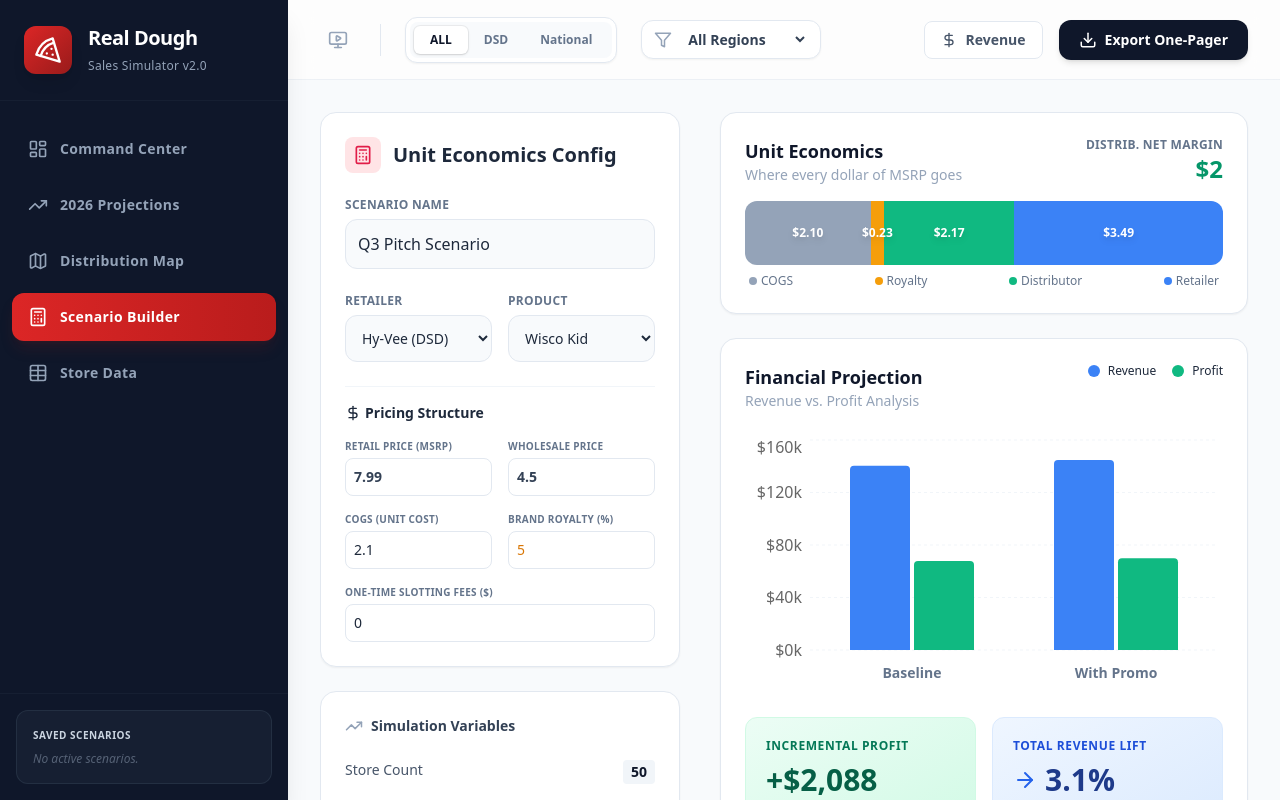
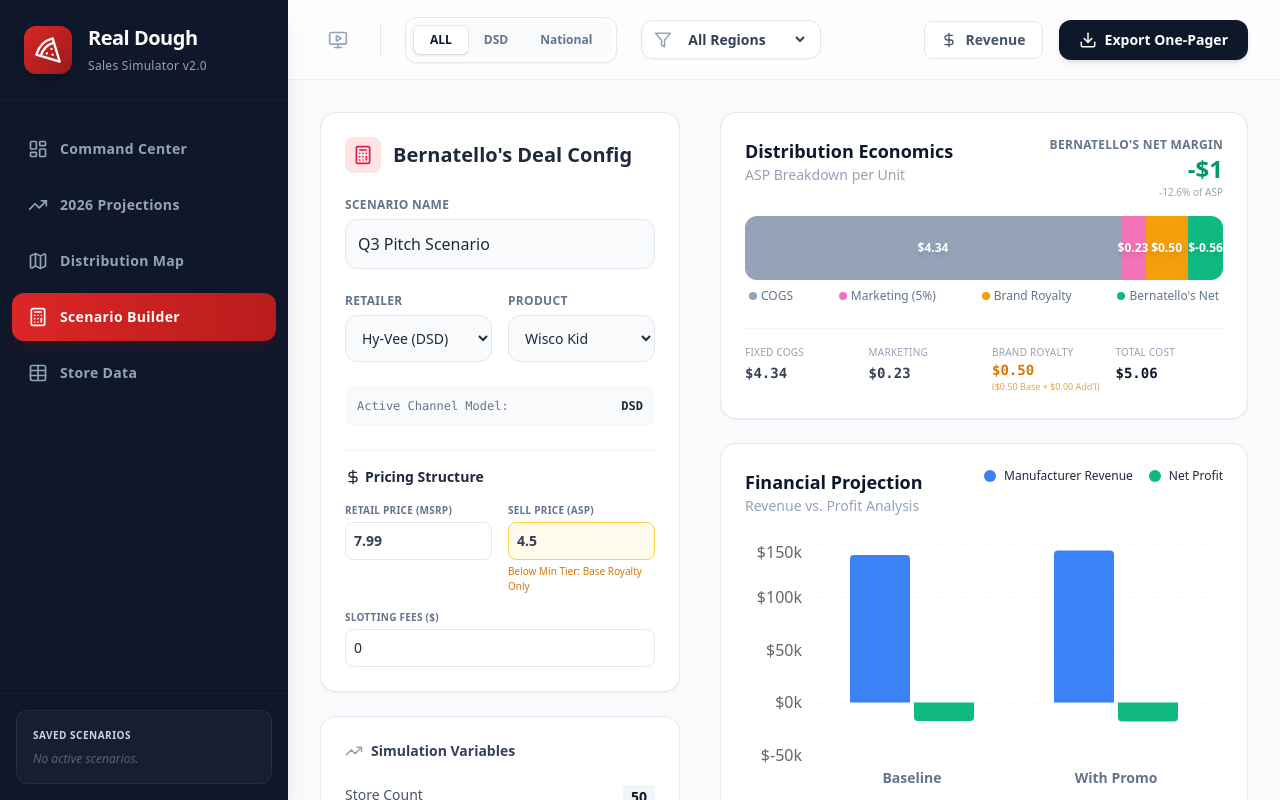
Before and after one commit to prepppy/real-dough-sales-simulator, a React (Vite) app: page / in a window 1280 px wide. Both pictures are taken after a click on the button "Scenario Builder". Built offline with nearby package versions, Linux system fonts and the light colour scheme.

Commit message:
Implement detailed royalty structure and unit economics for Bernatello's

```diff
--- a/components/ScenarioBuilder.tsx
+++ b/components/ScenarioBuilder.tsx
@@ -2,6 +2,7 @@
 import { useSimulation } from '../context/SimulationContext';
 import { BarChart, Bar, XAxis, YAxis, CartesianGrid, Tooltip, ResponsiveContainer, Cell, ReferenceLine } from 'recharts';
 import { Calculator, Save, ArrowRight, TrendingUp, Info, DollarSign, Percent } from 'lucide-react';
+import { calculateBernatellosMargin } from '../utils/financials';
 
 export const ScenarioBuilder: React.FC = () => {
   const { products, retailers, addScenario, formatCurrency, getRetailerChannel } = useSimulation();
@@ -14,44 +15,41 @@
   const [scenarioName, setScenarioName] = useState('Q3 Pitch Scenario');
 
   // Custom Pricing State
-  const [customWholesale, setCustomWholesale] = useState<number>(0);
+  // "customWholesale" now represents the ASP (Average Selling Price) to the retailer
+  const [customASP, setCustomASP] = useState<number>(0);
   const [customMSRP, setCustomMSRP] = useState<number>(0);
-  const [customCOGS, setCustomCOGS] = useState<number>(0);
+  // COGS is now fixed at $4.34 usually, but we allow override
+  const [customCOGS, setCustomCOGS] = useState<number>(4.34);
   const [slottingFees, setSlottingFees] = useState<number>(0);
-  const [royaltyRate, setRoyaltyRate] = useState<number>(5.0); // Default 5%
 
   const currentRetailer = retailers.find(r => r.id === selectedRetailer);
   const currentProduct = products.find(p => p.id === selectedProduct);
+  const currentChannel = currentRetailer?.channel === 'DSD' ? 'DSD' : 'Warehouse';
 
   // Reset defaults when product changes
   useEffect(() => {
     if (currentProduct) {
-        setCustomWholesale(currentProduct.wholesalePrice);
+        setCustomASP(currentProduct.wholesalePrice); // Using wholesalePrice as default ASP
         setCustomMSRP(currentProduct.msrp);
-        setCustomCOGS(currentProduct.cogs);
-        setRoyaltyRate((currentProduct.defaultRoyaltyRate || 0.05) * 100);
+        // Reset COGS to standard 4.34
+        setCustomCOGS(4.34);
     }
   }, [currentProduct]);
 
-  // Advanced Financial Logic
+  // Advanced Financial Logic via Utility
+  const financials = calculateBernatellosMargin(customASP, currentChannel);
+
+  // Scenario Aggregates
   const estimatedBaseVelocity = 12; // Units/week avg
 
-  // Use custom values for calculations
-  const wholesalePrice = customWholesale;
-  const royaltyAmount = wholesalePrice * (royaltyRate / 100);
-  const unitMargin = wholesalePrice - customCOGS - royaltyAmount;
-  const retailerMarginAmt = customMSRP - customWholesale;
-  const retailerMarginPercent = customMSRP > 0 ? (retailerMarginAmt / customMSRP) * 100 : 0;
-
-  // Revenue Calcs (Manufacturer Revenue)
-  const annualBaseRevenue = estimatedBaseVelocity * targetStoreCount * wholesalePrice * 52;
-  const promoRevenue = (estimatedBaseVelocity * targetStoreCount * wholesalePrice * promoWeeks * (promoLift / 100));
+  // Revenue = ASP * Units (Manufacturer Revenue)
+  const annualBaseRevenue = estimatedBaseVelocity * targetStoreCount * customASP * 52;
+  const promoRevenue = (estimatedBaseVelocity * targetStoreCount * customASP * promoWeeks * (promoLift / 100));
   const totalRevenue = annualBaseRevenue + promoRevenue;
 
-  // Profit Calcs
-  // Base Profit = Units * (Wholesale - COGS - Royalty)
-  const annualBaseProfitRaw = estimatedBaseVelocity * targetStoreCount * unitMargin * 52;
-  const promoProfit = (estimatedBaseVelocity * targetStoreCount * unitMargin * promoWeeks * (promoLift / 100));
+  // Profit = Net Margin Dollars * Units
+  const annualBaseProfitRaw = estimatedBaseVelocity * targetStoreCount * financials.netMarginDollars * 52;
+  const promoProfit = (estimatedBaseVelocity * targetStoreCount * financials.netMarginDollars * promoWeeks * (promoLift / 100));
 
   // Net Profit = (Base Profit + Promo Profit) - Slotting Fees
   const totalProfit = annualBaseProfitRaw + promoProfit - slottingFees;
@@ -59,6 +57,9 @@
   // Lift
   const liftPercentage = annualBaseRevenue > 0 ? ((totalRevenue - annualBaseRevenue) / annualBaseRevenue) * 100 : 0;
 
+  // Retailer Margin
+  const retailerMarginAmt = customMSRP - customASP;
+  const retailerMarginPercent = customMSRP > 0 ? (retailerMarginAmt / customMSRP) * 100 : 0;
   const isMarginCompliant = currentRetailer && (retailerMarginPercent / 100) >= currentRetailer.marginRequirement;
 
   const data = [
@@ -68,10 +69,10 @@
 
   // Unit Economics Waterfall Data
   const unitEconomicsData = [
-    { name: 'COGS', value: customCOGS, fill: '#94a3b8' }, // Slate 400
-    { name: 'Royalty', value: royaltyAmount, fill: '#f59e0b' }, // Amber 500
-    { name: 'Distrib. Margin', value: unitMargin, fill: '#10b981' }, // Emerald 500
-    { name: 'Retailer Margin', value: retailerMarginAmt, fill: '#3b82f6' }, // Blue 500
+    { name: 'COGS', value: financials.cogs, fill: '#94a3b8' }, // Slate 400
+    { name: 'Marketing', value: financials.marketing, fill: '#f472b6' }, // Pink 400
+    { name: 'Royalty', value: financials.royalty.total, fill: '#f59e0b' }, // Amber 500
+    { name: 'Bernatello\'s Net', value: financials.netMarginDollars, fill: '#10b981' }, // Emerald 500
   ];
 
   const handleSave = () => {
@@ -86,16 +87,21 @@
         promoLiftMultiplier: 1 + (promoLift/100),
         incrementalRevenue: promoRevenue,
         incrementalProfit: promoProfit - slottingFees, // Net incremental
-        customWholesalePrice: customWholesale,
+        customWholesalePrice: customASP,
         customMSRP: customMSRP,
         customCOGS: customCOGS,
         slottingFees: slottingFees,
-        royaltyRate: royaltyRate
+        royaltyRate: 0, // Unused
+
+        // New Fields
+        calculatedMarketing: financials.marketing,
+        calculatedBaseRoyalty: financials.royalty.base,
+        calculatedAddlRoyalty: financials.royalty.additional,
+        calculatedNetMarginDollars: financials.netMarginDollars,
+        calculatedNetMarginPercent: financials.netMarginPercent
     });
     alert('Scenario Saved!');
   };
-
-  const channel = currentRetailer ? getRetailerChannel(currentRetailer.id) : '';
 
   return (
     <div className="grid grid-cols-1 lg:grid-cols-12 gap-8 h-full">
@@ -105,7 +111,7 @@
         <div className="bg-white p-6 rounded-2xl shadow-sm border border-slate-200">
             <div className="flex items-center space-x-3 mb-6">
                 <div className="p-2 bg-rose-100 rounded-lg text-rose-600"><Calculator size={20} /></div>
-                <h2 className="text-xl font-bold text-slate-800">Unit Economics Config</h2>
+                <h2 className="text-xl font-bold text-slate-800">Bernatello's Deal Config</h2>
             </div>
 
             <div className="space-y-6">
@@ -142,6 +148,12 @@
                     </div>
                 </div>
 
+                {/* Channel Indicator */}
+                <div className="p-3 bg-slate-50 rounded-lg text-xs font-mono text-slate-500 flex justify-between">
+                    <span>Active Channel Model:</span>
+                    <span className="font-bold text-slate-800 uppercase">{currentChannel}</span>
+                </div>
+
                 {/* Pricing Inputs */}
                 <div className="space-y-4 pt-4 border-t border-slate-100">
                     <h3 className="text-sm font-bold text-slate-800 flex items-center">
@@ -158,34 +170,20 @@
                             />
                         </div>
                         <div>
-                            <label className="block text-[10px] font-bold text-slate-500 mb-1 uppercase tracking-wide">Wholesale Price</label>
+                            <label className="block text-[10px] font-bold text-slate-500 mb-1 uppercase tracking-wide">Sell Price (ASP)</label>
                             <input
                                 type="number" step="0.01"
-                                value={customWholesale}
-                                onChange={(e) => setCustomWholesale(parseFloat(e.target.value) || 0)}
-                                className="w-full p-2 border border-slate-200 rounded-lg text-sm font-semibold text-slate-700"
+                                value={customASP}
+                                onChange={(e) => setCustomASP(parseFloat(e.target.value) || 0)}
+                                className={`w-full p-2 border rounded-lg text-sm font-semibold text-slate-700 ${customASP < (currentChannel === 'DSD' ? 8.38 : 6.91) ? 'border-amber-300 bg-amber-50' : 'border-slate-200'}`}
                             />
-                        </div>
-                        <div>
-                            <label className="block text-[10px] font-bold text-slate-500 mb-1 uppercase tracking-wide">COGS (Unit Cost)</label>
-                            <input
-                                type="number" step="0.01"
-                                value={customCOGS}
-                                onChange={(e) => setCustomCOGS(parseFloat(e.target.value) || 0)}
-                                className="w-full p-2 border border-slate-200 rounded-lg text-sm"
-                            />
-                        </div>
-                        <div>
-                            <label className="block text-[10px] font-bold text-slate-500 mb-1 uppercase tracking-wide">Brand Royalty (%)</label>
-                            <input
-                                type="number" step="0.5"
-                                value={royaltyRate}
-                                onChange={(e) => setRoyaltyRate(parseFloat(e.target.value) || 0)}
-                                className="w-full p-2 border border-slate-200 rounded-lg text-sm text-amber-600 font-medium"
-                            />
+                            {/* ASP Warning */}
+                            {customASP < (currentChannel === 'DSD' ? 8.38 : 6.91) && (
+                                <p className="text-[10px] text-amber-600 mt-1 font-medium">Below Min Tier: Base Royalty Only</p>
+                            )}
                         </div>
                         <div className="col-span-2">
-                            <label className="block text-[10px] font-bold text-slate-500 mb-1 uppercase tracking-wide">One-Time Slotting Fees ($)</label>
+                             <label className="block text-[10px] font-bold text-slate-500 mb-1 uppercase tracking-wide">Slotting Fees ($)</label>
                             <input
                                 type="number" step="100"
                                 value={slottingFees}
@@ -261,24 +259,25 @@
           <div className="bg-white p-6 rounded-2xl shadow-sm border border-slate-200">
              <div className="flex justify-between items-start mb-4">
                 <div>
-                    <h3 className="font-bold text-slate-900 text-lg">Unit Economics</h3>
-                    <p className="text-slate-400 text-sm">Where every dollar of MSRP goes</p>
+                    <h3 className="font-bold text-slate-900 text-lg">Distribution Economics</h3>
+                    <p className="text-slate-400 text-sm">ASP Breakdown per Unit</p>
                 </div>
                 <div className="text-right">
-                    <p className="text-xs text-slate-500 uppercase tracking-wide font-bold">Distrib. Net Margin</p>
-                    <p className="text-2xl font-bold text-emerald-600">{formatCurrency(unitMargin)}</p>
+                    <p className="text-xs text-slate-500 uppercase tracking-wide font-bold">Bernatello's Net Margin</p>
+                    <p className="text-2xl font-bold text-emerald-600">{formatCurrency(financials.netMarginDollars)}</p>
+                    <p className="text-[10px] text-slate-400 font-medium">{financials.netMarginPercent.toFixed(1)}% of ASP</p>
                 </div>
              </div>
 
              {/* Stacked Bar Visual for Unit Econ */}
              <div className="relative h-16 w-full flex rounded-xl overflow-hidden font-bold text-white text-xs">
                 {unitEconomicsData.map((item, i) => {
-                    const pct = (item.value / customMSRP) * 100;
+                    const pct = (item.value / customASP) * 100; // % of ASP, not MSRP for Dist view
                     return (
                         <div key={item.name} style={{ width: `${pct}%`, backgroundColor: item.fill }} className="flex flex-col justify-center items-center h-full relative group">
                             <span className="z-10 drop-shadow-md">${item.value.toFixed(2)}</span>
                             {/* Tooltip on hover */}
-                            <div className="absolute -top-10 bg-slate-800 text-white px-2 py-1 rounded text-xs opacity-0 group-hover:opacity-100 transition-opacity whitespace-nowrap">
+                            <div className="absolute -top-10 bg-slate-800 text-white px-2 py-1 rounded text-xs opacity-0 group-hover:opacity-100 transition-opacity whitespace-nowrap z-50">
                                 {item.name}: {pct.toFixed(1)}%
                             </div>
                         </div>
@@ -287,10 +286,34 @@
              </div>
              <div className="flex justify-between mt-2 text-xs text-slate-500 font-medium px-1">
                 <div className="flex items-center"><div className="w-2 h-2 bg-slate-400 rounded-full mr-1"></div> COGS</div>
-                <div className="flex items-center"><div className="w-2 h-2 bg-amber-500 rounded-full mr-1"></div> Royalty</div>
-                <div className="flex items-center"><div className="w-2 h-2 bg-emerald-500 rounded-full mr-1"></div> Distributor</div>
-                <div className="flex items-center"><div className="w-2 h-2 bg-blue-500 rounded-full mr-1"></div> Retailer</div>
+                <div className="flex items-center"><div className="w-2 h-2 bg-pink-400 rounded-full mr-1"></div> Marketing (5%)</div>
+                <div className="flex items-center"><div className="w-2 h-2 bg-amber-500 rounded-full mr-1"></div> Brand Royalty</div>
+                <div className="flex items-center"><div className="w-2 h-2 bg-emerald-500 rounded-full mr-1"></div> Bernatello's Net</div>
              </div>
+
+             {/* Detailed Breakdown Grid */}
+             <div className="mt-6 grid grid-cols-4 gap-4 pt-4 border-t border-slate-100">
+                <div>
+                    <span className="block text-[10px] uppercase tracking-wide text-slate-400">Fixed COGS</span>
+                    <span className="font-mono text-sm font-bold text-slate-700">$4.34</span>
+                </div>
+                <div>
+                    <span className="block text-[10px] uppercase tracking-wide text-slate-400">Marketing</span>
+                    <span className="font-mono text-sm font-bold text-slate-700">${financials.marketing.toFixed(2)}</span>
+                </div>
+                <div>
+                    <span className="block text-[10px] uppercase tracking-wide text-slate-400">Brand Royalty</span>
+                    <div className="flex flex-col">
+                        <span className="font-mono text-sm font-bold text-amber-600">${financials.royalty.total.toFixed(2)}</span>
+                        <span className="text-[9px] text-amber-600/70">(${financials.royalty.base.toFixed(2)} Base + ${financials.royalty.additional.toFixed(2)} Add'l)</span>
+                    </div>
+                </div>
+                <div>
+                    <span className="block text-[10px] uppercase tracking-wide text-slate-400">Total Cost</span>
+                    <span className="font-mono text-sm font-bold text-slate-900">${financials.totalCost.toFixed(2)}</span>
+                </div>
+             </div>
+
           </div>
 
           <div className="bg-white p-6 rounded-2xl shadow-sm border border-slate-200 flex-1 flex flex-col">
@@ -300,8 +323,8 @@
                     <p className="text-slate-400 text-sm">Revenue vs. Profit Analysis</p>
                 </div>
                 <div className="flex space-x-4 text-xs font-medium">
-                    <div className="flex items-center"><span className="w-3 h-3 bg-blue-500 rounded-full mr-2"></span> Revenue</div>
-                    <div className="flex items-center"><span className="w-3 h-3 bg-emerald-500 rounded-full mr-2"></span> Profit</div>
+                    <div className="flex items-center"><span className="w-3 h-3 bg-blue-500 rounded-full mr-2"></span> Manufacturer Revenue</div>
+                    <div className="flex items-center"><span className="w-3 h-3 bg-emerald-500 rounded-full mr-2"></span> Net Profit</div>
                 </div>
              </div>
 
@@ -326,7 +349,7 @@
                 <div className="p-5 bg-gradient-to-br from-emerald-50 to-emerald-100 rounded-xl border border-emerald-100">
                     <p className="text-xs text-emerald-700 uppercase font-bold tracking-wider">Incremental Profit</p>
                     <p className="text-3xl font-bold text-emerald-800 mt-2">{promoProfit - slottingFees > 0 ? '+' : ''}{formatCurrency(promoProfit - slottingFees)}</p>
-                    <p className="text-xs text-emerald-600 mt-1 opacity-80">Net impact (after fees & royalties)</p>
+                    <p className="text-xs text-emerald-600 mt-1 opacity-80">Bernatello's bottom line impact</p>
                 </div>
                 <div className="p-5 bg-gradient-to-br from-blue-50 to-blue-100 rounded-xl border border-blue-100">
                     <p className="text-xs text-blue-700 uppercase font-bold tracking-wider">Total Revenue Lift</p>
@@ -353,6 +376,10 @@
                       <span className="text-slate-500 block text-xs uppercase tracking-wider">Target MSRP</span>
                       <span className="font-mono text-lg">${customMSRP.toFixed(2)}</span>
                   </div>
+                  <div>
+                      <span className="text-slate-500 block text-xs uppercase tracking-wider">Target ASP</span>
+                      <span className="font-mono text-lg">${customASP.toFixed(2)}</span>
+                  </div>
                   <div className={`bg-slate-800 px-4 py-1 rounded-lg border ${isMarginCompliant ? 'border-emerald-500/50' : 'border-red-500/50'}`}>
                       <span className="text-slate-400 block text-[10px] uppercase tracking-wider">Retailer Margin %</span>
                       <span className={`font-bold text-xl ${isMarginCompliant ? 'text-emerald-400' : 'text-red-400'}`}>
--- /dev/null
+++ b/utils/financials.ts
@@ -0,0 +1,64 @@
+export const calculateRoyalty = (asp: number, channel: string) => {
+    const fixedBaseRoyalty = 0.50;
+    let additionalRoyalty = 0;
+
+    // Logic derived from documentation
+    if (channel === 'DSD') {
+        // DSD Range: $9.50 - $8.38
+        // Max Add'l: $0.50 | Min Add'l: $0.00
+        if (asp >= 9.36) {
+            additionalRoyalty = 0.50;
+        } else if (asp <= 8.38) {
+            additionalRoyalty = 0;
+        } else {
+            // Linear interpolation approximation based on pattern:
+            // Roughly $0.01 drop per $0.02 price drop from $9.36
+            // Slope approx 0.5
+            const dropFromMax = 9.36 - asp;
+            const royaltyDrop = dropFromMax * 0.5;
+            additionalRoyalty = Math.max(0, 0.50 - royaltyDrop);
+        }
+    } else {
+        // Warehouse Range: $8.49 - $6.91
+        // Max Add'l: ~$0.90 | Min Add'l: $0.00
+        // Pattern: More gradual decrease
+        if (asp >= 8.49) {
+            additionalRoyalty = 0.90;
+        } else if (asp <= 6.91) {
+            additionalRoyalty = 0;
+        } else {
+            // Linear interpolation approximation
+            // Range spread: 8.49 - 6.91 = 1.58
+            // Royalty spread: 0.90 - 0.00 = 0.90
+            // Ratio: 0.90 / 1.58 ~= 0.57 per dollar
+            const dropFromMax = 8.49 - asp;
+            const royaltyDrop = dropFromMax * 0.57;
+            additionalRoyalty = Math.max(0, 0.90 - royaltyDrop);
+        }
+    }
+
+    return {
+        base: fixedBaseRoyalty,
+        additional: parseFloat(additionalRoyalty.toFixed(2)),
+        total: parseFloat((fixedBaseRoyalty + additionalRoyalty).toFixed(2))
+    };
+};
+
+export const calculateBernatellosMargin = (asp: number, channel: string) => {
+    const FIXED_COGS = 4.34;
+    const marketing = asp * 0.05; // 5% of ASP
+    const royalty = calculateRoyalty(asp, channel);
+
+    const totalCost = FIXED_COGS + marketing + royalty.total;
+    const netMarginDollars = asp - totalCost;
+    const netMarginPercent = (netMarginDollars / asp) * 100;
+
+    return {
+        cogs: FIXED_COGS,
+        marketing,
+        royalty,
+        totalCost,
+        netMarginDollars,
+        netMarginPercent
+    };
+};
```
Also changed, not shown: types.ts (+13 -7 lines), components/ProjectionsView.tsx (line endings or trailing spaces), index.css (line endings or trailing spaces), postcss.config.js (line endings or trailing spaces), 1 other file (tests, documents, lock files or other folders).
